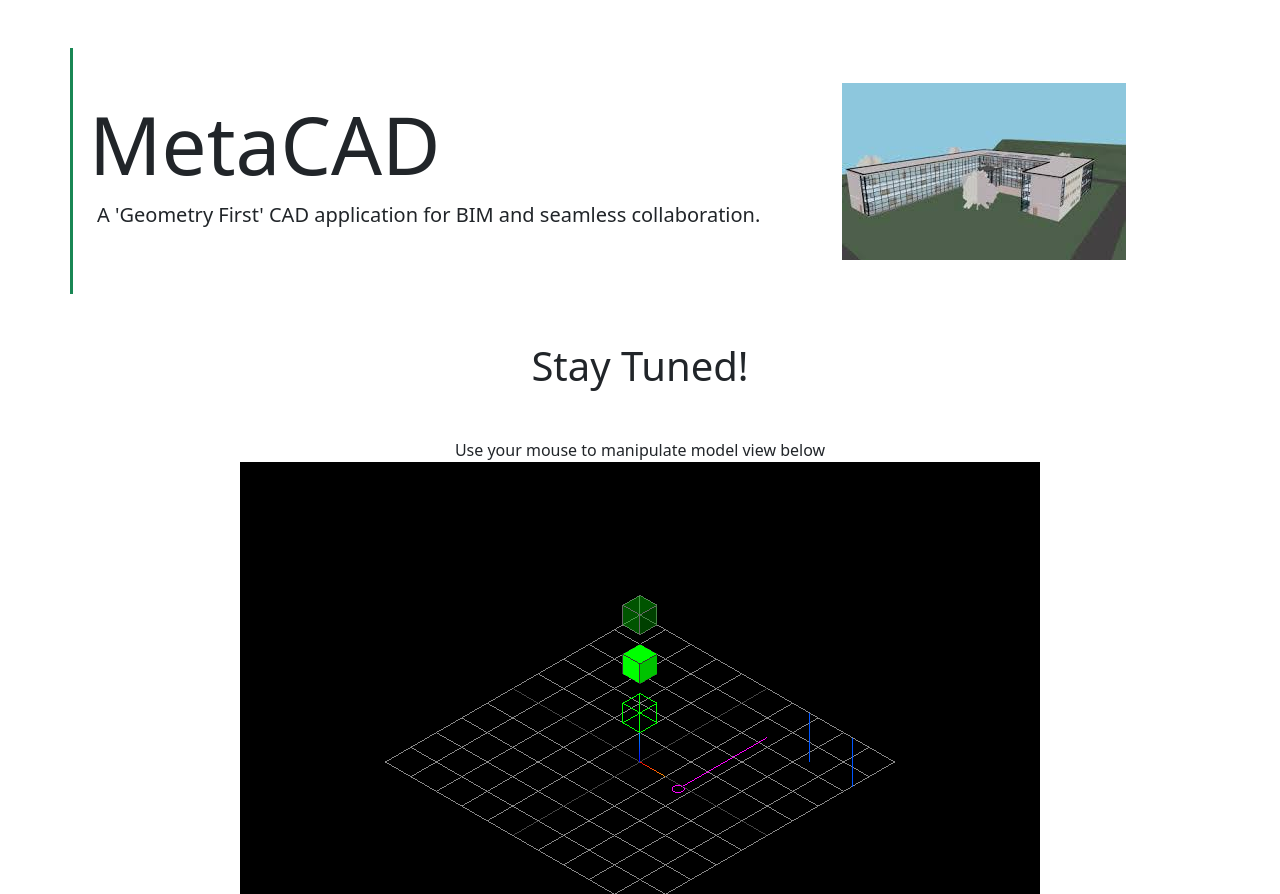
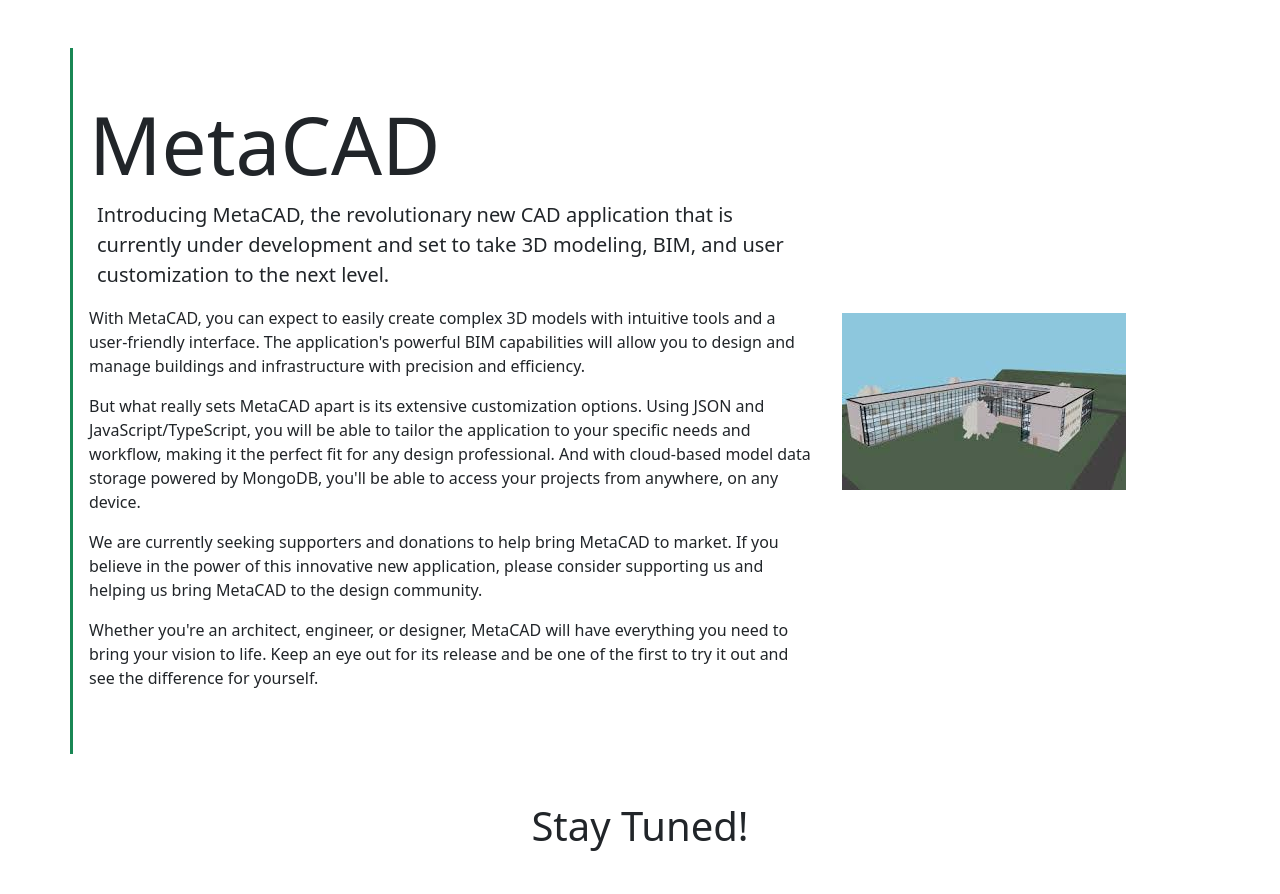
Before and after one commit to MickDuprez/MickDuprez.github.io, a plain HTML site: page index.html in a window 1280 px wide. Shown: the top 894 px of the page. Drawn offline with nearby package versions, Linux system fonts and the light colour scheme.

Commit message:
Update index.html

```diff
--- a/index.html
+++ b/index.html
@@ -28,8 +28,23 @@
         <div class="col-8 py-5">
           <h1 class="display-1">MetaCAD</h1>
           <p class="lead ps-2">
-            A 'Geometry First' CAD application for BIM and seamless
-            collaboration.
+            Introducing MetaCAD, the revolutionary new CAD application that is currently under development and set to take 3D
+            modeling, BIM, and user customization to the next level.</p>
+
+<p>With MetaCAD, you can expect to easily create complex 3D models with intuitive tools and a user-friendly interface. The
+application's powerful BIM capabilities will allow you to design and manage buildings and infrastructure with precision
+  and efficiency.</p>
+
+<p>But what really sets MetaCAD apart is its extensive customization options. Using JSON and JavaScript/TypeScript, you
+will be able to tailor the application to your specific needs and workflow, making it the perfect fit for any design
+professional. And with cloud-based model data storage powered by MongoDB, you'll be able to access your projects from
+  anywhere, on any device.</p>
+
+<p>We are currently seeking supporters and donations to help bring MetaCAD to market. If you believe in the power of this
+innovative new application, please consider supporting us and helping us bring MetaCAD to the design community.</p>
+
+<p>Whether you're an architect, engineer, or designer, MetaCAD will have everything you need to bring your vision to life.
+Keep an eye out for its release and be one of the first to try it out and see the difference for yourself.
           </p>
         </div>
         <div class="col-4 m-auto">
```
